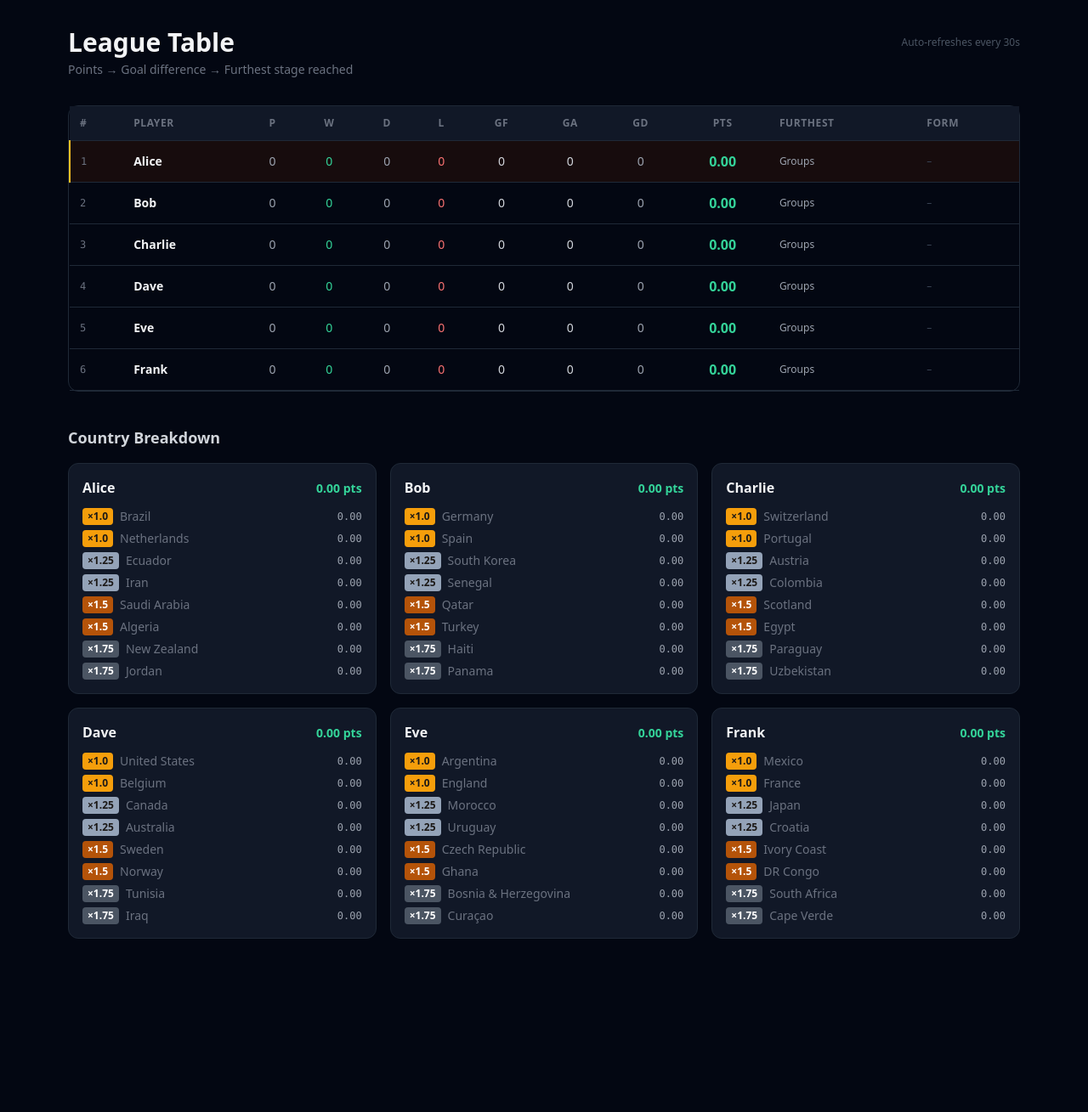
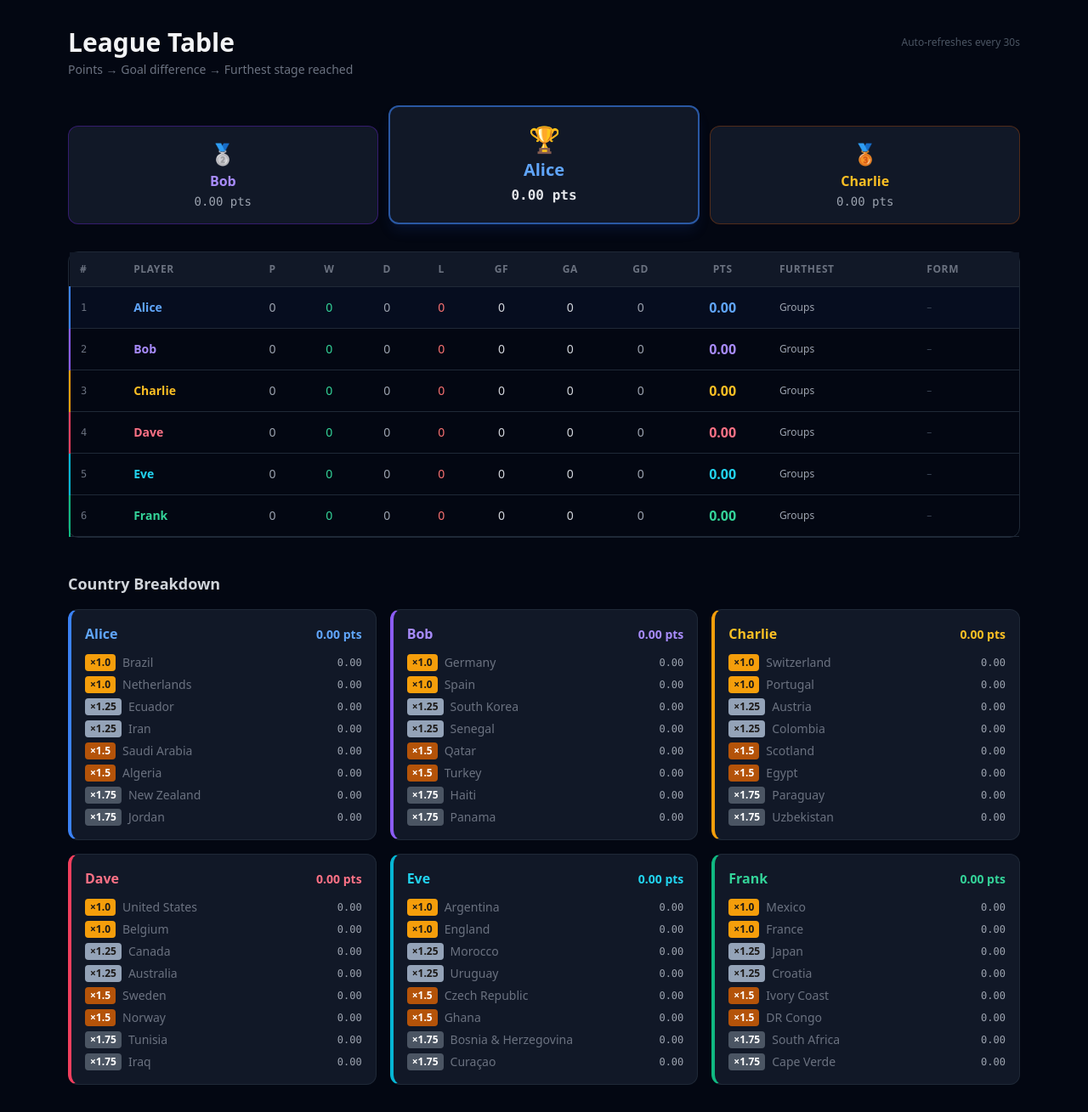
Before and after one commit to elliotseymour97/worldcup-sweepstake, a Flask app: page / in a window 1280 px wide. Shown: the part 45-1354 px from the top of the page at 85% size. Before the commit the page ends 1150 px from the top, so only its background shows below. Run offline with Flask 3, Linux system fonts and the light colour scheme; some libraries are stand-ins or nearby versions.

Commit message:
New things

```diff
--- a/api_client.py
+++ b/api_client.py
@@ -47,6 +47,10 @@ def _find_country(api_name: str) -> Optional[Country]:
         if _normalise(c.name) == needle:
             return c
     return None
+
+
+def get_last_fetch() -> Optional[datetime]:
+    return _last_fetch
 
 
 def fetch_and_sync() -> tuple[bool, str]:
--- a/app.py
+++ b/app.py
@@ -6,6 +6,9 @@ from routes.main import main_bp
 from routes.scores import scores_bp
 from routes.admin import admin_bp
 from routes.teams import teams_bp
+
+
+PLAYER_COLORS = ['emerald', 'blue', 'violet', 'amber', 'rose', 'cyan']
 
 
 def create_app(test_config=None):
@@ -20,6 +23,8 @@ def create_app(test_config=None):
     app.register_blueprint(scores_bp)
     app.register_blueprint(admin_bp)
     app.register_blueprint(teams_bp)
+
+    app.jinja_env.globals['player_color'] = lambda pid: PLAYER_COLORS[int(pid) % len(PLAYER_COLORS)]
 
     with app.app_context():
         db.create_all()
--- a/templates/_standings_partial.html
+++ b/templates/_standings_partial.html
@@ -6,6 +6,45 @@
   <span class="w-2 h-2 rounded-full bg-red-500 animate-pulse inline-block flex-shrink-0"></span>
   <span class="text-amber-400 font-semibold">Live standings</span>
   <span class="text-gray-500 text-xs">— amber points include in-progress matches</span>
+</div>
+{% endif %}
+
+{# ── Podium ── #}
+{% if standings | length >= 1 %}
+<div class="flex flex-col sm:flex-row gap-3 mb-8 items-end">
+  {# 2nd place — renders first on mobile (order-2 on sm) #}
+  {% if standings | length >= 2 %}
+  {% set p2 = standings[1] %}
+  {% set cn2 = player_color(p2.player.id) %}
+  <div class="flex-1 sm:order-1 bg-gray-900 border border-{{ cn2 }}-800/50 rounded-xl px-4 py-4 text-center">
+    <div class="text-2xl mb-1">🥈</div>
+    <div class="font-bold text-{{ cn2 }}-400 text-base">{{ p2.player.name }}</div>
+    <div class="text-gray-400 text-sm font-mono mt-0.5">{{ '%.2f'|format(p2.points) }} pts</div>
+    {% if p2.has_live %}<div class="text-xs text-amber-600 mt-0.5">live</div>{% endif %}
+  </div>
+  {% endif %}
+
+  {# 1st place — centre, slightly taller #}
+  {% set p1 = standings[0] %}
+  {% set cn1 = player_color(p1.player.id) %}
+  <div class="flex-1 sm:order-2 bg-gray-900 border-2 border-{{ cn1 }}-500/60 rounded-xl px-4 py-5 text-center shadow-lg shadow-{{ cn1 }}-900/20">
+    <div class="text-3xl mb-1">🏆</div>
+    <div class="font-bold text-xl text-{{ cn1 }}-400">{{ p1.player.name }}</div>
+    <div class="text-gray-200 font-bold font-mono mt-1">{{ '%.2f'|format(p1.points) }} pts</div>
+    {% if p1.has_live %}<div class="text-xs text-amber-500 mt-0.5">live</div>{% endif %}
+  </div>
+
+  {# 3rd place #}
+  {% if standings | length >= 3 %}
+  {% set p3 = standings[2] %}
+  {% set cn3 = player_color(p3.player.id) %}
+  <div class="flex-1 sm:order-3 bg-gray-900 border border-{{ cn3 }}-800/50 rounded-xl px-4 py-4 text-center">
+    <div class="text-2xl mb-1">🥉</div>
+    <div class="font-bold text-{{ cn3 }}-400 text-base">{{ p3.player.name }}</div>
+    <div class="text-gray-400 text-sm font-mono mt-0.5">{{ '%.2f'|format(p3.points) }} pts</div>
+    {% if p3.has_live %}<div class="text-xs text-amber-600 mt-0.5">live</div>{% endif %}
+  </div>
+  {% endif %}
 </div>
 {% endif %}
 
@@ -34,12 +73,12 @@
       </thead>
       <tbody>
         {% for row in standings %}
-        <tr class="border-b border-gray-800 hover:bg-gray-900/60 transition-colors
-          {% if row.rank == 1 %}bg-amber-950/30 border-l-2 border-l-amber-400
-          {% elif row.has_live %}border-l-2 border-l-amber-700{% endif %}">
+        {% set cn = player_color(row.player.id) %}
+        <tr class="border-b border-gray-800 hover:bg-gray-900/60 transition-colors border-l-2 border-l-{{ cn }}-500
+          {% if row.rank == 1 %}bg-{{ cn }}-950/20{% endif %}">
           <td class="px-3 py-3 text-gray-500 font-mono text-xs">{{ row.rank }}</td>
           <td class="px-3 py-3 font-semibold whitespace-nowrap">
-            <a href="/player/{{ row.player.id }}" class="hover:text-emerald-400 transition-colors">{{ row.player.name }}</a>
+            <a href="/player/{{ row.player.id }}" class="text-{{ cn }}-400 hover:text-{{ cn }}-300 transition-colors">{{ row.player.name }}</a>
           </td>
           <td class="px-3 py-3 text-center text-gray-400">{{ row.played }}</td>
           <td class="px-3 py-3 text-center text-emerald-400 font-medium">{{ row.wins }}</td>
@@ -56,7 +95,7 @@
             <span class="text-amber-400">{{ '%.2f'|format(row.points) }}</span>
             <span class="block text-xs font-normal text-amber-700 leading-none -mt-0.5">live</span>
             {% else %}
-            <span class="text-emerald-400">{{ '%.2f'|format(row.points) }}</span>
+            <span class="text-{{ cn }}-400">{{ '%.2f'|format(row.points) }}</span>
             {% endif %}
           </td>
           <td class="px-3 py-3 text-gray-400 text-xs whitespace-nowrap">
@@ -86,12 +125,13 @@
 <h2 class="text-lg font-semibold mb-4 text-gray-300">Country Breakdown</h2>
 <div class="grid grid-cols-1 sm:grid-cols-2 lg:grid-cols-3 gap-4">
   {% for row in standings %}
-  <div class="bg-gray-900 rounded-xl border border-gray-800 p-4">
+  {% set cn = player_color(row.player.id) %}
+  <div class="bg-gray-900 rounded-xl border border-gray-800 border-l-4 border-l-{{ cn }}-500 p-4">
     <div class="flex justify-between items-baseline mb-3">
       <h3 class="font-bold text-base">
-        <a href="/player/{{ row.player.id }}" class="hover:text-emerald-400 transition-colors">{{ row.player.name }}</a>
+        <a href="/player/{{ row.player.id }}" class="text-{{ cn }}-400 hover:text-{{ cn }}-300 transition-colors">{{ row.player.name }}</a>
       </h3>
-      <span class="{% if row.has_live %}text-amber-400{% else %}text-emerald-400{% endif %} font-bold text-sm">
+      <span class="{% if row.has_live %}text-amber-400{% else %}text-{{ cn }}-400{% endif %} font-bold text-sm">
         {{ '%.2f'|format(row.points) }} pts
       </span>
     </div>
--- a/templates/player.html
+++ b/templates/player.html
@@ -6,9 +6,10 @@
   <a href="/" class="text-sm text-gray-500 hover:text-emerald-400 transition-colors">← League Table</a>
 </div>
 
+{% set cn = player_color(player.id) %}
 <div class="flex flex-wrap items-baseline gap-3 mb-8">
-  <h1 class="text-3xl font-bold">{{ player.name }}</h1>
-  <span class="text-emerald-400 font-bold text-2xl">{{ '%.2f'|format(total_points) }} pts</span>
+  <h1 class="text-3xl font-bold text-{{ cn }}-400">{{ player.name }}</h1>
+  <span class="text-{{ cn }}-300 font-bold text-2xl">{{ '%.2f'|format(total_points) }} pts</span>
   <span class="text-gray-500 text-sm bg-gray-800 px-2 py-0.5 rounded">#{{ rank }}</span>
 </div>
 
```
Also changed, not shown: routes/scores.py (+29 -12 lines), templates/_matches_partial.html (+34 -9 lines), templates/scores.html (+18 -1 lines).
